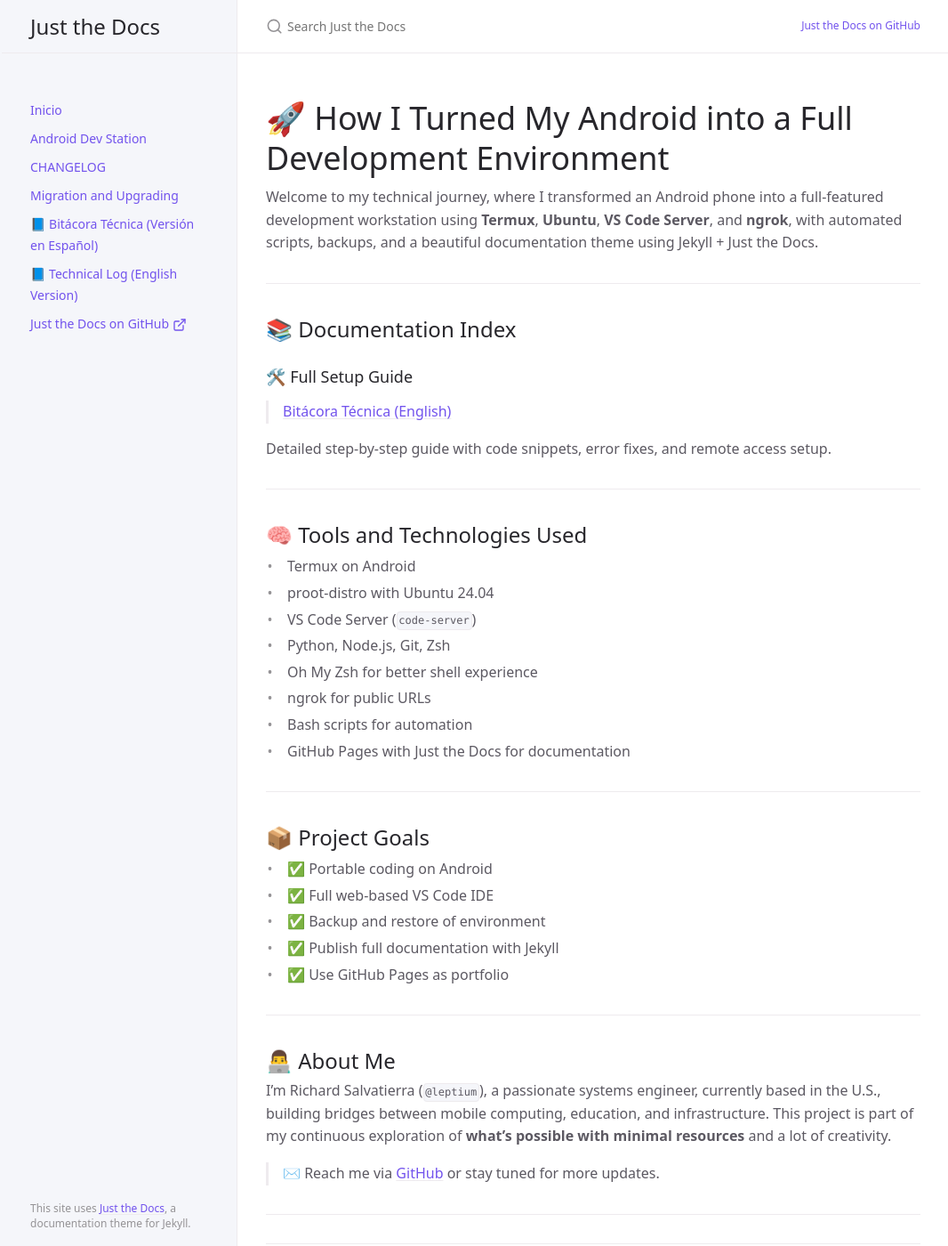
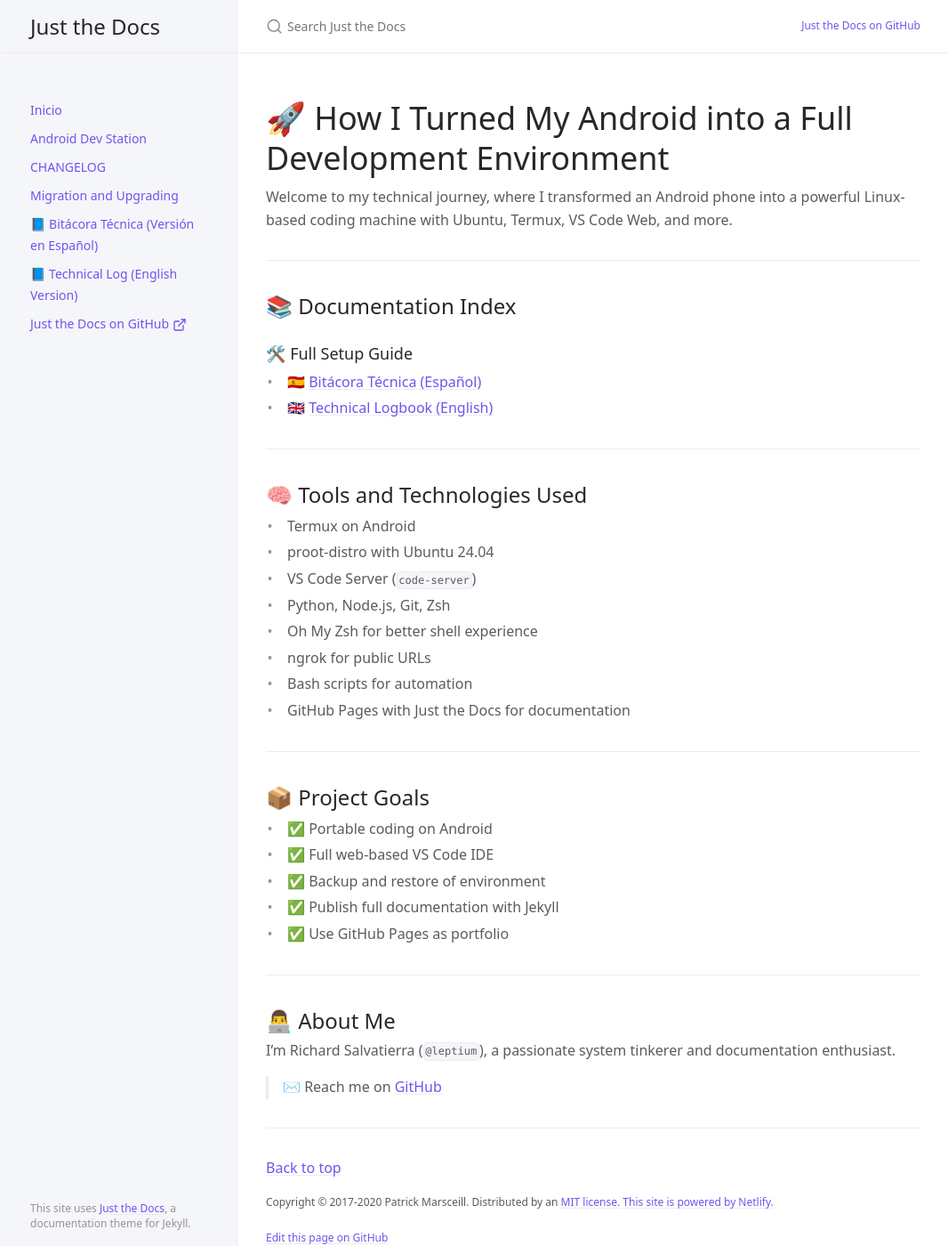
Before and after one commit to leptium/leptium.github.io, a Jekyll site: the page built from index.md, in a window 1280 px wide and 1400 px high. Shown: the whole window at 89% size, without its empty margins (105-1171 px from the left). Built offline with Jekyll 4.4.1, drawn with Linux system fonts in a browser that asks for light colours; cached includes are drawn as plain includes.

Commit message:
🛠️ Corrige estructura del index.md para que se muestre correctamente

```diff
--- a/index.md
+++ b/index.md
@@ -6,16 +6,15 @@ nav_order: 1
 
 # 🚀 How I Turned My Android into a Full Development Environment
 
-Welcome to my technical journey, where I transformed an Android phone into a full-featured development workstation using **Termux**, **Ubuntu**, **VS Code Server**, and **ngrok**, with automated scripts, backups, and a beautiful documentation theme using Jekyll + Just the Docs.
+Welcome to my technical journey, where I transformed an Android phone into a powerful Linux-based coding machine with Ubuntu, Termux, VS Code Web, and more.
 
 ---
 
 ## 📚 Documentation Index
 
 ### 🛠️ Full Setup Guide
-> [Bitácora Técnica (English)](bitacoras-en.md)
-
-Detailed step-by-step guide with code snippets, error fixes, and remote access setup.
+- 🇪🇸 [Bitácora Técnica (Español)](bitacora-es.md)
+- 🇬🇧 [Technical Logbook (English)](bitacora-en.md)
 
 ---
 
@@ -44,8 +43,6 @@ Detailed step-by-step guide with code snippets, error fixes, and remote access s
 
 ## 👨‍💻 About Me
 
-I'm Richard Salvatierra (`@leptium`), a passionate systems engineer, currently based in the U.S., building bridges between mobile computing, education, and infrastructure. This project is part of my continuous exploration of **what's possible with minimal resources** and a lot of creativity.
+I'm Richard Salvatierra (`@leptium`), a passionate system tinkerer and documentation enthusiast.
 
-> ✉️ Reach me via [GitHub](https://github.com/leptium) or stay tuned for more updates.
-
----
+> ✉️ Reach me on [GitHub](https://github.com/leptium)
```
